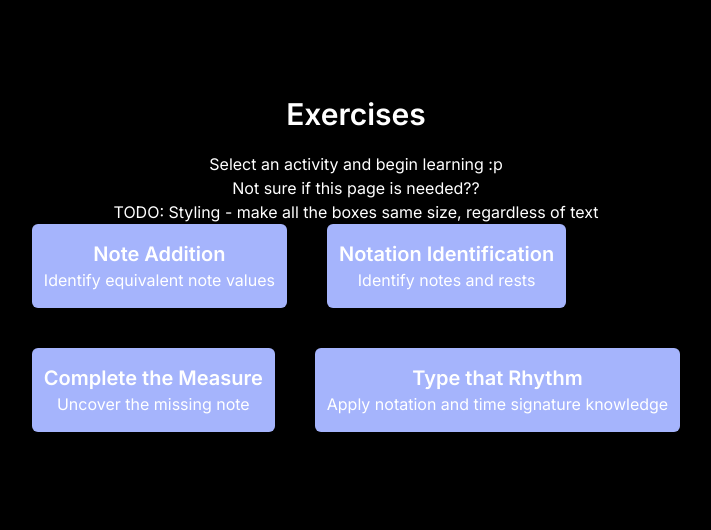
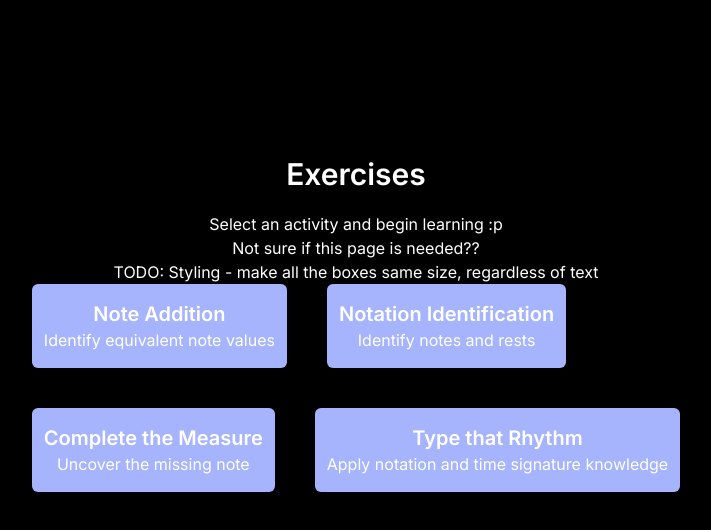
Before and after one commit to sastec17/soundscholars, a Next.js app: page /exercises in a window 1280 px wide. Shown: the top 530 px of the page, without its empty margins (284-995 px from the left). Built offline with nearby package versions, Linux system fonts and the light colour scheme.

Commit message:
clean up main exercises page

```diff
--- a/app/exercises/page.tsx
+++ b/app/exercises/page.tsx
@@ -1,9 +1,29 @@
 import Link from "next/link"
 export default function Exercises() {
     return(
-        <main className="flex min-h-screen flex-col items-center pt-24">
-
-
+        <main className="flex min-h-screen flex-col items-center">
+            <nav className="sticky top-0 left-0 z-50 w-full text-black py-4">
+                <div className="md:px-8">
+                {/** Top NavBar */}
+                <section className="flex justify-between items-center">
+                    <Link href='/exercises' className="text-xl font-bold">
+                        SoundScholars
+                    </Link>
+                    <div className="space-x-8">
+                        <Link href="/about" className="text-lg font-semibold hover:underline">
+                            About
+                        </Link>
+                        <Link href="/learningPages" className="text-lg font-semibold hover:underline">
+                            Learning Pages
+                        </Link>
+                        <Link href="/logout" className="text-lg font-semibold hover:underline">
+                            Logout
+                        </Link>
+                    </div>
+                </section>
+            </div>
+        </nav>
+        <div className="flex flex-grow flex-col pt-24 text-center">
             <h1 className="text-3xl font-semibold mb-5">Exercises</h1>
             <p>Select an activity and begin learning :p</p>
             <p> Not sure if this page is needed?? </p>
@@ -40,6 +60,8 @@ export default function Exercises() {
                     </div>
                 </div>
             </div>
+
+        </div>
      </main>
     )
 }
--- a/app/learningPages/layout.tsx
+++ b/app/learningPages/layout.tsx
@@ -14,7 +14,7 @@ export default function LearningLayout({
                 <div className="md:px-8">
                 {/** Top NavBar */}
                 <section className="flex justify-between items-center">
-                    <Link href='/' className="text-xl font-bold">
+                    <Link href='/exercises' className="text-xl font-bold">
                         SoundScholars
                     </Link>
                     <div className="space-x-8">
```
Lines whose indentation alone changed are shown as unchanged.
